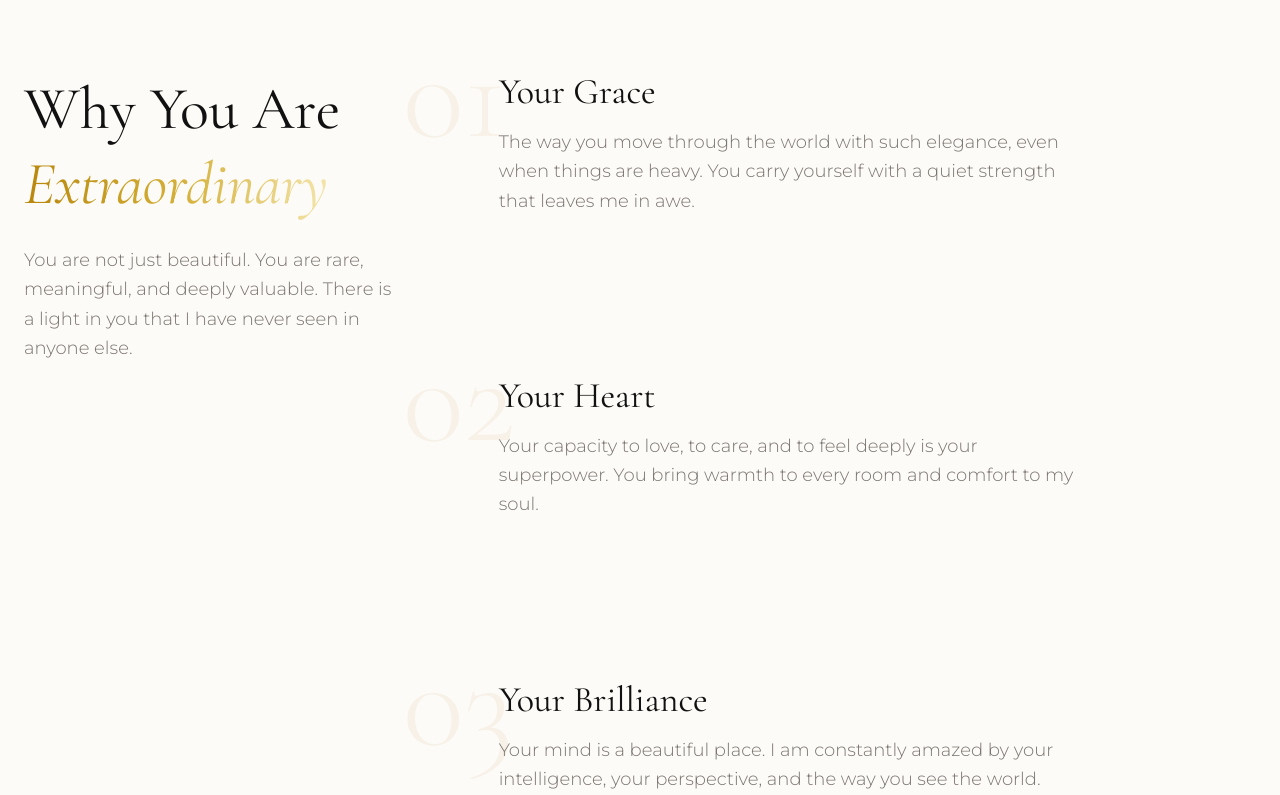
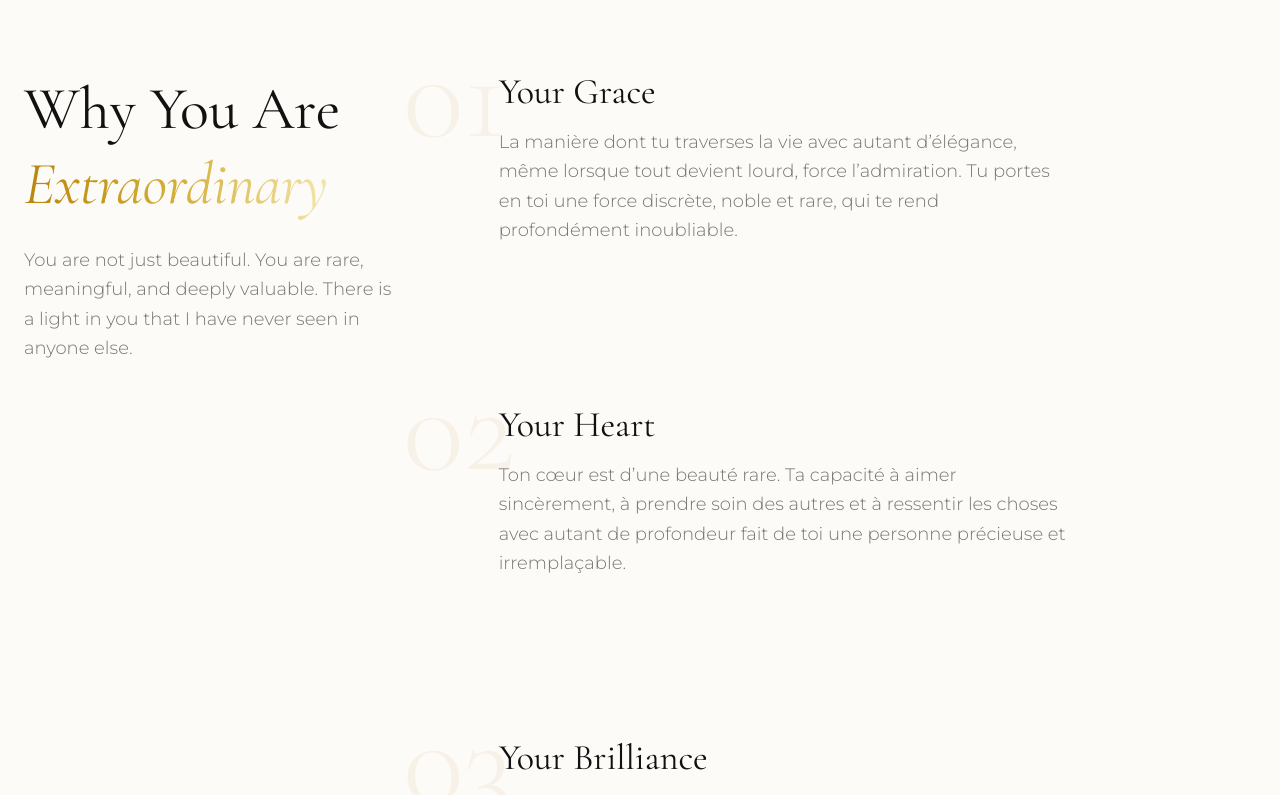
Before and after one commit to Raphael-22/international, a React (Vite) app: page / in a window 1280 px wide. Shown: the part 920-1715 px from the top of the page. Built offline with nearby package versions, Linux system fonts and the light colour scheme.

Commit message:
Add French translations to qualities in Extraordinary
Updated the qualities array with French translations for each quality description.

```diff
--- a/src/components/Extraordinary.tsx
+++ b/src/components/Extraordinary.tsx
@@ -1,10 +1,26 @@
 import { motion } from 'motion/react';
 
 const qualities = [
-  { num: "01", title: "Your Grace", desc: "The way you move through the world with such elegance, even when things are heavy. You carry yourself with a quiet strength that leaves me in awe." },
-  { num: "02", title: "Your Heart", desc: "Your capacity to love, to care, and to feel deeply is your superpower. You bring warmth to every room and comfort to my soul." },
-  { num: "03", title: "Your Brilliance", desc: "Your mind is a beautiful place. I am constantly amazed by your intelligence, your perspective, and the way you see the world." },
-  { num: "04", title: "Your Softness", desc: "In a world that demands hardness, your gentleness is a gift. It is a rare and profound kind of bravery to remain so soft." }
+  {
+    num: '01',
+    title: 'Your Grace',
+    desc: "La manière dont tu traverses la vie avec autant d’élégance, même lorsque tout devient lourd, force l’admiration. Tu portes en toi une force discrète, noble et rare, qui te rend profondément inoubliable."
+  },
+  {
+    num: '02',
+    title: 'Your Heart',
+    desc: "Ton cœur est d’une beauté rare. Ta capacité à aimer sincèrement, à prendre soin des autres et à ressentir les choses avec autant de profondeur fait de toi une personne précieuse et irremplaçable."
+  },
+  {
+    num: '03',
+    title: 'Your Brilliance',
+    desc: "Ton intelligence et ta manière de voir le monde sont fascinantes. Tu as une profondeur de pensée, une sensibilité et une clarté qui rendent chacune de tes paroles marquante."
+  },
+  {
+    num: '04',
+    title: 'Your Softness',
+    desc: "Dans un monde qui pousse souvent à devenir dur, ta douceur est une force immense. Elle apaise, elle rassure, et elle révèle une forme de courage rare et magnifique."
+  }
 ];
 
 export default function Extraordinary() {
```
